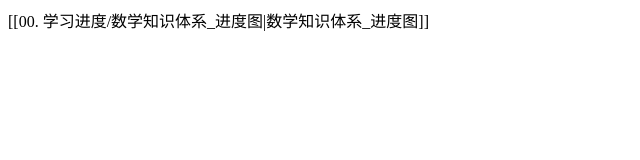
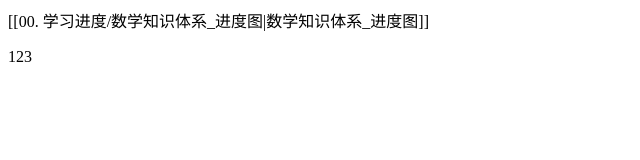
Before and after one commit to lofspade/lofspade.github.io, an Eleventy site: page src/site/notes/index.md in a window 1280 px wide. Shown: the full height of the page, 0-640 px from the left. Built offline with nearby package versions, Linux system fonts and the light colour scheme; Eleventy itself is replaced by a stand-in of ours; files that its build step writes are made by us from their sources; what @sindresorhus/slugify, eleventy-plugin-nesting-toc, fs-file-tree, glob would draw is missing.

Commit message:
Published multiple files

```diff
--- a/src/site/notes/index.md
+++ b/src/site/notes/index.md
@@ -4,3 +4,5 @@
 
 
 [[00. 学习进度/数学知识体系_进度图\|数学知识体系_进度图]]
+
+123
```
